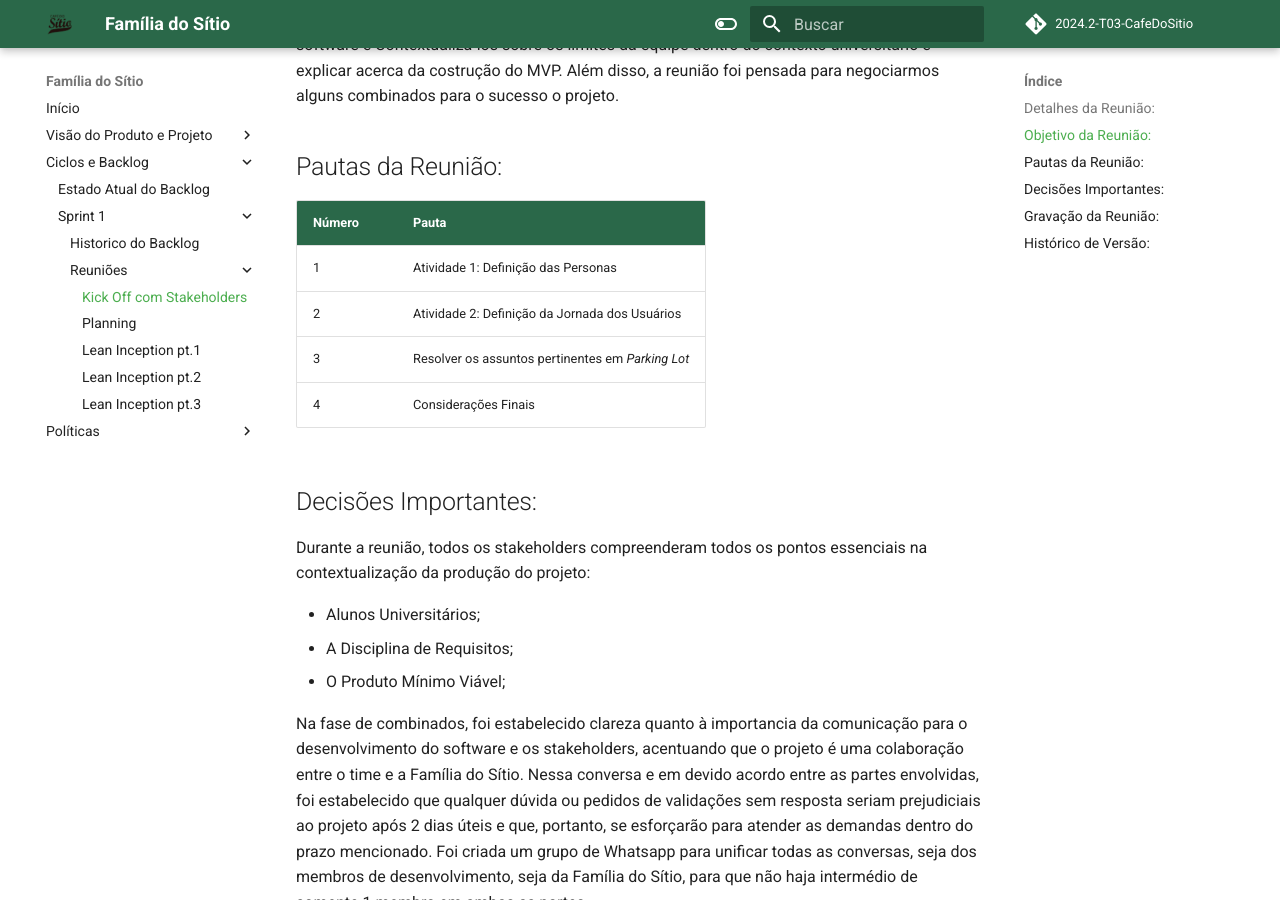
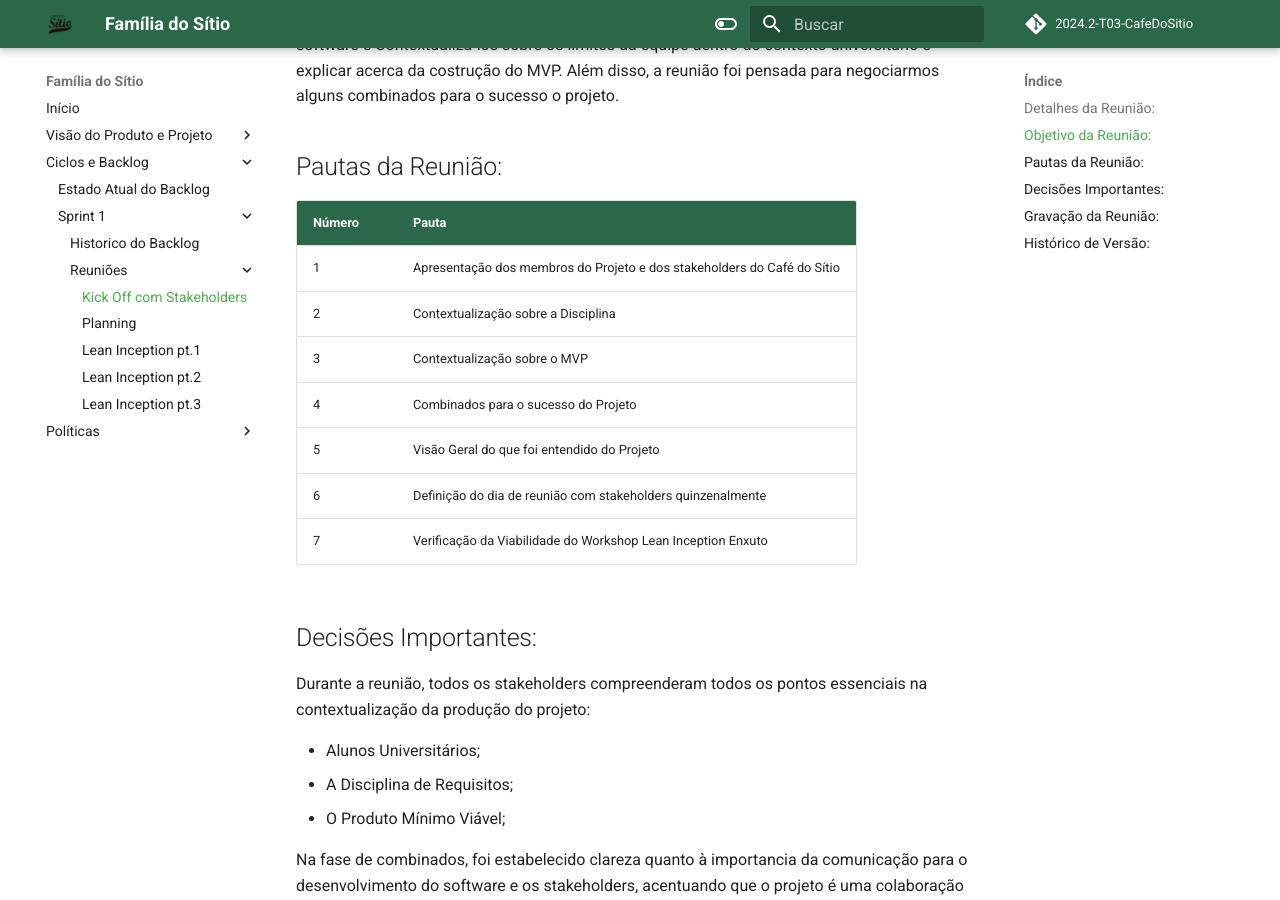
Before and after one commit to mdsreq-fga-unb/2024.2-T03-CafeDoSitio, an MkDocs documentation site: the page built from docs/sections/4-sprints/sprint1/reuniões/[Stakeholders]04Nov2024.md, in a window 1280 px wide and 900 px high, scrolled down 1036 px. Built offline with MkDocs 1.6.1 and Material for MkDocs 9.7.7, drawn with Linux system fonts in a browser that asks for light colours; comment, search, counter and statistics services are not loaded; some of the changed text lies outside the part shown.

Commit message:
docs: correção das pautas da reuniao do dia 04

```diff
--- a/docs/sections/4-sprints/sprint1/reuniões/[Stakeholders]04Nov2024.md
+++ b/docs/sections/4-sprints/sprint1/reuniões/[Stakeholders]04Nov2024.md
@@ -22,10 +22,13 @@ O objetivo desta reunião é conhecer todos os stakeholders ativos na definiçã
 
 | Número | Pauta |
 | --- | ------ |
-| 1 | Atividade 1: Definição das Personas |
-| 2 | Atividade 2: Definição da Jornada dos Usuários |
-| 3 | Resolver os assuntos pertinentes em _Parking Lot_ |
-| 4 | Considerações Finais |
+| 1 |	Apresentação dos membros do Projeto e dos stakeholders do Café do Sítio |
+| 2 |	Contextualização sobre a Disciplina |
+| 3	| Contextualização sobre o MVP |
+| 4	| Combinados para o sucesso do Projeto |
+| 5	| Visão Geral do que foi entendido do Projeto |
+| 6	| Definição do dia de reunião com stakeholders quinzenalmente |
+| 7	| Verificação da Viabilidade do Workshop Lean Inception Enxuto |
 
 ## Decisões Importantes:
 
@@ -51,3 +54,4 @@ _Reunião não Gravada_
 | Data | Versão | Descrição | Autor | Revisores |
 |---- | ------ | --------- | ----- | --------- |
 | 07/11/24 | 1.0 | Criação do documento | Daniel Rodrigues | Arthur Miranda |
+| 08/11/24 | 1.1 | Correção das pautas da reunião | Daniel Rodrigues | João Pedro |
```
Also changed, not shown: docs/sections/4-sprints/sprint1/reuniões/[Stakeholders]07Nov2024.md (+1 -1 lines).
